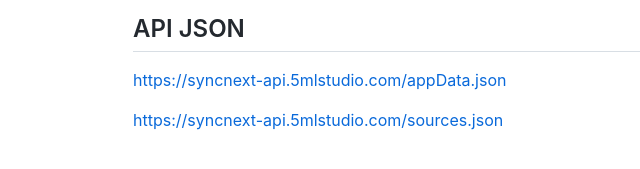
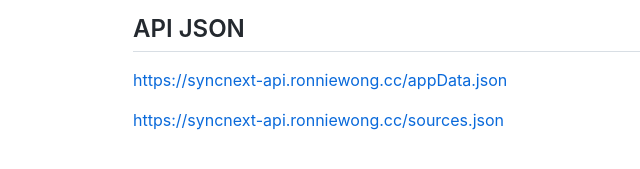
Before and after one commit to qoli/syncnext-api, a plain HTML site: page index.html in a window 1280 px wide. Shown: the part 501-670 px from the top of the page, 27-667 px from the left. Drawn offline with Linux system fonts and the light colour scheme.

Commit message:
Migrate Pages domain to syncnext-api.ronniewong.cc

```diff
--- a/index.html
+++ b/index.html
@@ -159,8 +159,8 @@ customElements.define('markdown-style', MarkdownStyle);</script><markdown-style
     <h2 id="description"><a class="anchor" aria-hidden="true" tabindex="-1" href="#description"><span class="octicon octicon-link"></span></a>Description</h2>
     <p>此為 SyncNext 播放器的 API 緩存倉庫。</p>
     <h2 id="api-json"><a class="anchor" aria-hidden="true" tabindex="-1" href="#api-json"><span class="octicon octicon-link"></span></a>API JSON</h2>
-    <p><a href="https://syncnext-api.5mlstudio.com/appData.json">https://syncnext-api.5mlstudio.com/appData.json</a></p>
-    <p><a href="https://syncnext-api.5mlstudio.com/sources.json">https://syncnext-api.5mlstudio.com/sources.json</a></p>
+    <p><a href="https://syncnext-api.ronniewong.cc/appData.json">https://syncnext-api.ronniewong.cc/appData.json</a></p>
+    <p><a href="https://syncnext-api.ronniewong.cc/sources.json">https://syncnext-api.ronniewong.cc/sources.json</a></p>
   <style>markdown-style pre .copied {
   display: flex;
   position: absolute;
```
Also changed, not shown: README.md, 1 other file.
